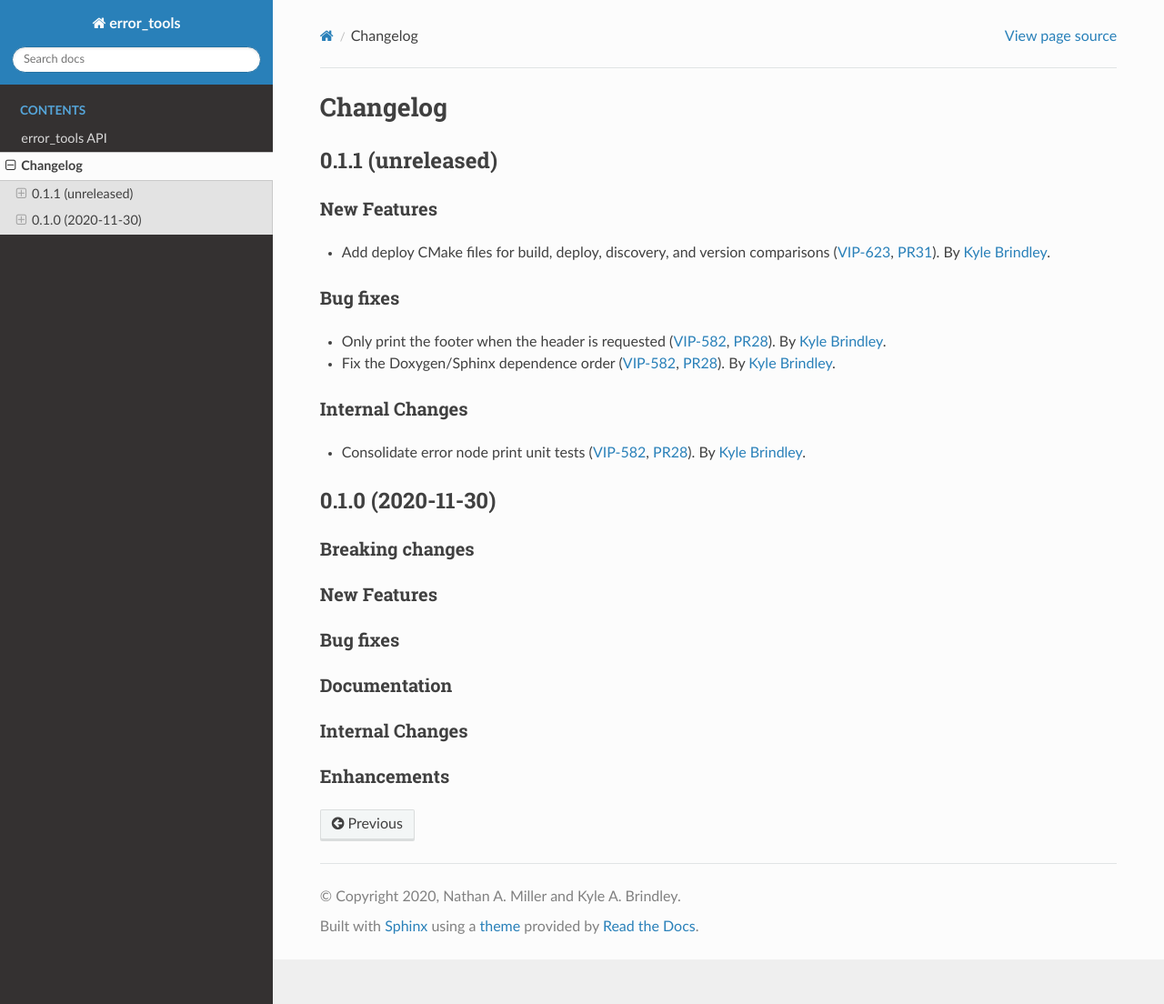
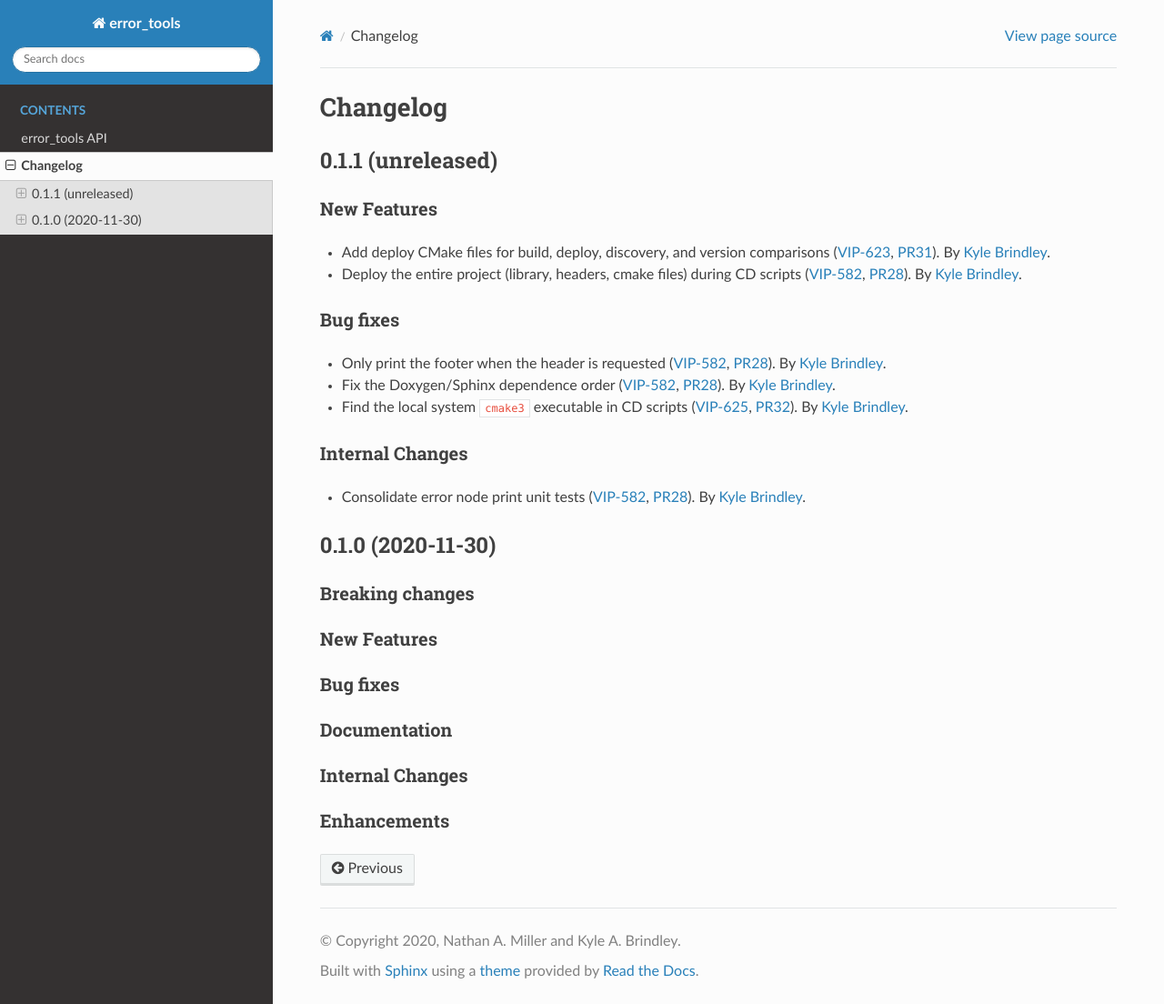
Before and after one commit to lanl/tardigrade-error-tools, a Sphinx documentation site: the page built from docs/changelog.rst, in a window 1280 px wide and 1104 px high. Shown: the whole window at 91% size. Built offline with Sphinx 7.4.7 and the Read the Docs theme 2.0.0, drawn with Linux system fonts in a browser that asks for light colours.

Commit message:
DOC: update changelog

```diff
--- a/docs/changelog.rst
+++ b/docs/changelog.rst
@@ -12,11 +12,14 @@ New Features
 ============
 - Add deploy CMake files for build, deploy, discovery, and version comparisons (:jira:`623`, :pull:`31`). By `Kyle
   Brindley`_.
+- Deploy the entire project (library, headers, cmake files) during CD scripts (:jira:`582`, :pull:`28`). By `Kyle
+  Brindley`_.
 
 Bug fixes
 =========
 - Only print the footer when the header is requested (:jira:`582`, :pull:`28`). By `Kyle Brindley`_.
 - Fix the Doxygen/Sphinx dependence order (:jira:`582`, :pull:`28`). By `Kyle Brindley`_.
+- Find the local system ``cmake3`` executable in CD scripts (:jira:`625`, :pull:`32`). By `Kyle Brindley`_.
 
 Internal Changes
 ================
```
